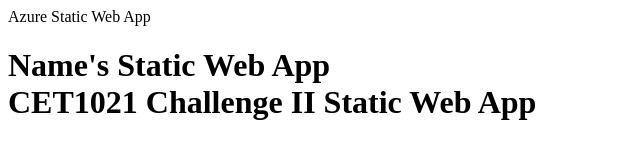
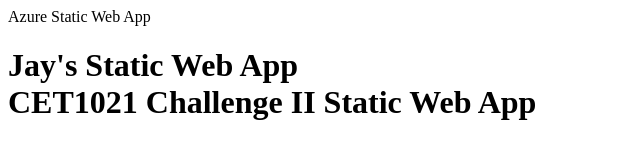
Before and after one commit to JayVank/jay-swa-challenge, a plain HTML site: page files/index.html in a window 1280 px wide. Shown: the whole page, without its empty margins (0-640 px from the left). Drawn offline with Linux system fonts and the light colour scheme.

Commit message:
Update index.html

```diff
--- a/files/index.html
+++ b/files/index.html
@@ -1,6 +1,6 @@
 <html>
 <head>Azure Static Web App</head>
 <body>
-<h1>Name's Static Web App<br>CET1021 Challenge II Static Web App</h1>
+<h1>Jay's Static Web App<br>CET1021 Challenge II Static Web App</h1>
 </body>
 </html>
```
